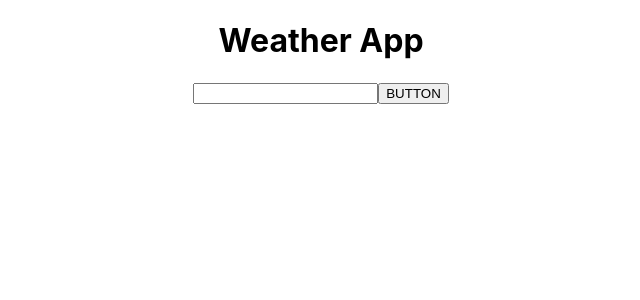
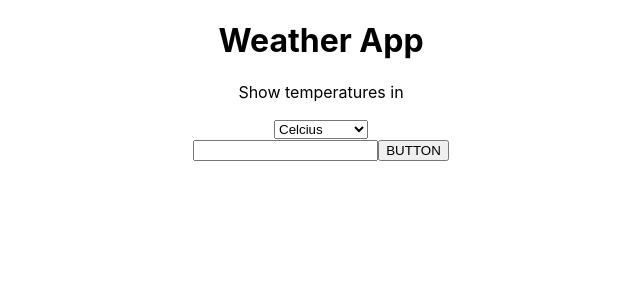
Before and after one commit to mo-mar/weather-app, a React (Create React App) app: page / in a window 1280 px wide. Shown: the top 300 px of the page, without its empty margins (319-959 px from the left). Built offline with nearby package versions, Linux system fonts and the light colour scheme.

Commit message:
big changes, wow

```diff
--- a/package.json
+++ b/package.json
@@ -6,6 +6,7 @@
     "@testing-library/jest-dom": "^4.2.4",
     "@testing-library/react": "^9.5.0",
     "@testing-library/user-event": "^7.2.1",
+    "axios": "^0.19.2",
     "react": "^16.13.1",
     "react-dom": "^16.13.1",
     "react-scripts": "3.4.1"
--- a/src/App.js
+++ b/src/App.js
@@ -1,57 +1,58 @@
 import React, { useState } from "react";
 import * as classes from "./App.module.css";
+import axios from 'axios';
+import WeatherData from './WeatherData';
 
 function App() {
-    const [city, setCity] = useState("");
-    const [cityKey, setCityKey] = useState(null);
+
+    const [city, setCity] = useState('');
     const [forecast, setForecast] = useState({});
-    const [dailyHigh, setDailyHigh] = useState('');
-    const [dailyLow, setDailyLow] = useState('');
+    const [error, setError] = useState('');
+    const [tempUnit, setTempUnit] = useState('celsius');
+    const apiKey = '5e0d4cf71fa108bfda4fcde6212092ec';
 
-    function handleChange(e) {
-        setCity(e.target.value);
+    const handleChange = (event) => {
+        let city = event.target.value;
+        setCity(city);
     }
 
-    async function fetchCityKey() {
-        let cityInfo = await fetch(
-            `http://dataservice.accuweather.com/locations/v1/cities/search?apikey=wHt3xF6xVQGmPslYZJCZ1bg7MhzYFsDp&q=${city}`
-        );
-        let response = await cityInfo.json();
-        setCityKey(response[0].Key);
+    const handleSubmit = (event) => {
+        event.preventDefault();
+        getForecast();
     }
 
-    async function fetchDailyForecast() {
-        if (!cityKey) { return; }
-        let forecastData = await fetch(
-            `http://dataservice.accuweather.com/forecasts/v1/daily/1day/${cityKey}?apikey=wHt3xF6xVQGmPslYZJCZ1bg7MhzYFsDp`
-        );
-        let response = await forecastData.json();
-        console.log(response);
-        setForecast(response);
+    const handleDropdownChange = () => {
+        if (tempUnit === 'celsius') {
+            setTempUnit("fahrenheit");
+        }
+        else {
+            setTempUnit('celsius');
+        }
     }
 
-    async function handleSubmit(e) {
-        e.preventDefault();
-        await fetchCityKey();
-        await fetchDailyForecast();
-    }
-
-    if (forecast.DailyForecasts) {
-        setDailyHigh(forecast.DailyForecasts[0].Temperature.Maximum.Value);
-        setDailyLow(forecast.DailyForecasts[0].Temperature.Minimum.Value);
+    const getForecast = async () => {
+        await axios.get(`http://api.openweathermap.org/data/2.5/weather?q=${city}&appid=${apiKey}`).then(response => {
+            setForecast(response.data);
+        }).catch(error => {
+            setError(error);
+        });
     }
 
     return (
         <div className={classes.App}>
             <h1>Weather App</h1>
-            <form onSubmit={(e) => handleSubmit(e)}>
-                <input onChange={(e) => handleChange(e)} />
+            <label htmlFor="unit">
+                <p>Show temperatures in</p>
+                <select id="unit" onChange={handleDropdownChange}>
+                    <option value="celcius">Celcius</option>
+                    <option value="celcius">Fahrehnheit</option>
+                </select>
+            </label>
+            <form onSubmit={handleSubmit}>
+                <input type="text" onChange={(e) => handleChange(e)}/>
                 <button>BUTTON</button>
             </form>
-            <div>
-                {forecast.length ? <div>Today's weather is: A high of {forecast.DailyForecasts[0].Temperature.Maximum.Value} and a low of {dailyLow} </div> : null}
-
-            </div>
+            {forecast.main ? <WeatherData data={forecast} unit={tempUnit}/> : null}
         </div>
     );
 }
--- /dev/null
+++ b/src/WeatherData.js
@@ -0,0 +1,29 @@
+import React from 'react'
+
+const WeatherData = (props) => {
+  const _convertKelvinToC = (Kelvin) => {
+    return (Kelvin - 273.15).toFixed();
+  };
+
+  const _convertKelvinToF = (Kelvin) => {
+    return (Kelvin * 1.8 - 459.67).toFixed();
+  };
+
+  const high =
+      props.unit === "celsius"
+          ? `${_convertKelvinToC(props.data.main.temp_max)} ºC`
+          : `${_convertKelvinToF(props.data.main.temp_max)} °F`;
+
+  const low =
+      props.unit === "celsius"
+          ? `${_convertKelvinToC(props.data.main.temp_min)} ºC`
+          : `${_convertKelvinToF(props.data.main.temp_min)} °F`;
+
+  return (
+    <div>
+      Today's high will be {high}. The low will be {low}
+    </div>
+  )
+}
+
+export default WeatherData;
```
Also changed, not shown: 1 other file (tests, documents, lock files or other folders).
